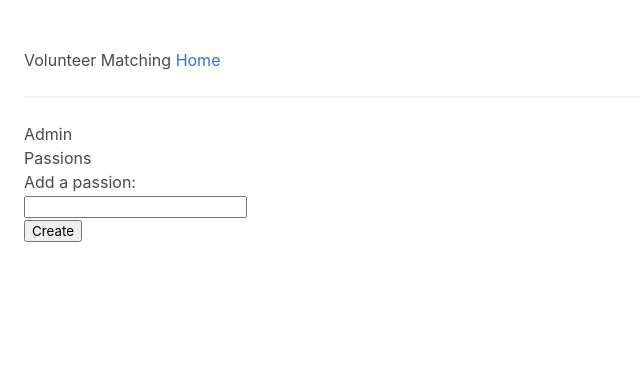
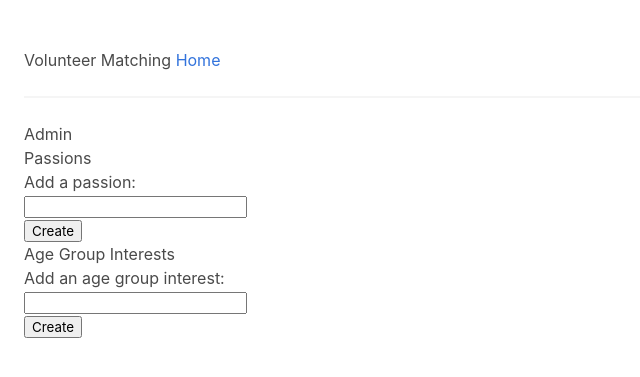
Before and after one commit to CodeForFoco/volunteercore, a Flask app: page /admin/categories in a window 1280 px wide. Shown: the top 377 px of the page, without its empty margins (0-640 px from the left). Run offline with Flask 2, Linux system fonts and the light colour scheme; the visitor is signed in with stand-in values (Sample User, id 1); data that the repository does not hold is empty; some libraries are stand-ins or nearby versions.

Commit message:
Add AgeGroupInterest form and implement in categories view and template
Had to rework parts of the PassionForm and view and template implementation to allow multiple forms in a single view.

```diff
--- a/volunteermatching/templates/volops/categories.html
+++ b/volunteermatching/templates/volops/categories.html
@@ -18,7 +18,28 @@ Passions<br>
     <span style="color: red;">[{{ error }}]</span>
     {% endfor %}
   </p>
-  <p>{{ passion_form.submit() }}
+  <p>{{ passion_form.submit() }}</p>
+</form>
+
+<p>
+Age Group Interests<br>
+{% for age_group_interest in age_group_interests %}
+{{ age_group_interest.name }}
+<a href="{{ url_for('admin_age_group_interest_delete',
+           id=age_group_interest.id) }}">X</a>
+{% endfor %}
+</p>
+
+<div>Add an age group interest:
+<form action="" method="post">
+  {{ agi_form.hidden_tag() }}
+  <p>
+    {{ agi_form.name(size=20) }}
+    {% for error in agi_form.name.errors %}
+    <span style="color: red;">[{{ error }}]</span>
+    {% endfor %}
+  </p>
+  <p>{{ agi_form.submit_agi() }}</p>
 </form>
 
 {% endblock %}
--- a/volunteermatching/volops/forms.py
+++ b/volunteermatching/volops/forms.py
@@ -10,6 +10,17 @@ class PassionForm(FlaskForm):
     submit = SubmitField('Create')
 
     def validate_passion(self, name):
-        name = Passion.query.filter_by(name=name.data).first()
-        if name is not None:
+        passion = Passion.query.filter_by(name=name.data).first()
+        if passion is not None:
             raise ValidationError("This passion is already available")
+
+
+class AgeGroupInterestForm(FlaskForm):
+    name = StringField('AgeGroupInterest', validators=[DataRequired()])
+    submit_agi = SubmitField('Create')
+
+    def validate_agi(self, name):
+        agi = AgeGroupInterest.query.filter_by(name=name.data).first()
+        if agi is not None:
+            raise ValidationError("This age group interest is already \
+                                  available")
--- a/volunteermatching/volops/views.py
+++ b/volunteermatching/volops/views.py
@@ -1,7 +1,7 @@
 from volunteermatching import app, db
 from .models import Partner, Opportunity, Passion, AgeGroupInterest, Skill, \
     Frequency
-from .forms import PassionForm
+from .forms import PassionForm, AgeGroupInterestForm
 from flask import render_template, request, flash, url_for, redirect
 from flask_login import login_required
 
@@ -10,13 +10,24 @@ from flask_login import login_required
 def admin_categories():
     passions = Passion.query.all()
     passion_form = PassionForm()
-    if passion_form.validate_on_submit():
+    age_group_interests = AgeGroupInterest.query.all()
+    agi_form = AgeGroupInterestForm()
+    if passion_form.validate_on_submit() and passion_form.submit.data:
         name = Passion(name=passion_form.name.data)
         db.session.add(name)
         db.session.commit()
         return redirect(url_for('admin_categories'))
+    elif agi_form.validate_on_submit() and agi_form.submit_agi.data:
+        name = AgeGroupInterest(name=agi_form.name.data)
+        db.session.add(name)
+        db.session.commit()
+        return redirect(url_for('admin_categories'))
+
     return render_template('volops/categories.html', title='Admin Passions',
-                           passions=passions, passion_form=passion_form)
+                           passions=passions, passion_form=passion_form,
+                           age_group_interests=age_group_interests,
+                           agi_form=agi_form)
+
 
 @app.route('/admin/categories/passions/<id>', methods=["GET", "POST"])
 @login_required
@@ -27,3 +38,14 @@ def admin_passions_delete(id):
         db.session.commit()
         return redirect(url_for('admin_categories'))
     return redirect(url_for('admin_categories'))
+
+
+@app.route('/admin/categories/agegroupinterest/<id>', methods=["GET", "POST"])
+@login_required
+def admin_age_group_interest_delete(id):
+    age_group_interest = AgeGroupInterest.query.filter_by(id=id).first()
+    if age_group_interest is not None:
+        db.session.delete(age_group_interest)
+        db.session.commit()
+        return redirect(url_for('admin_categories'))
+    return redirect(url_for('admin_categories'))
```
